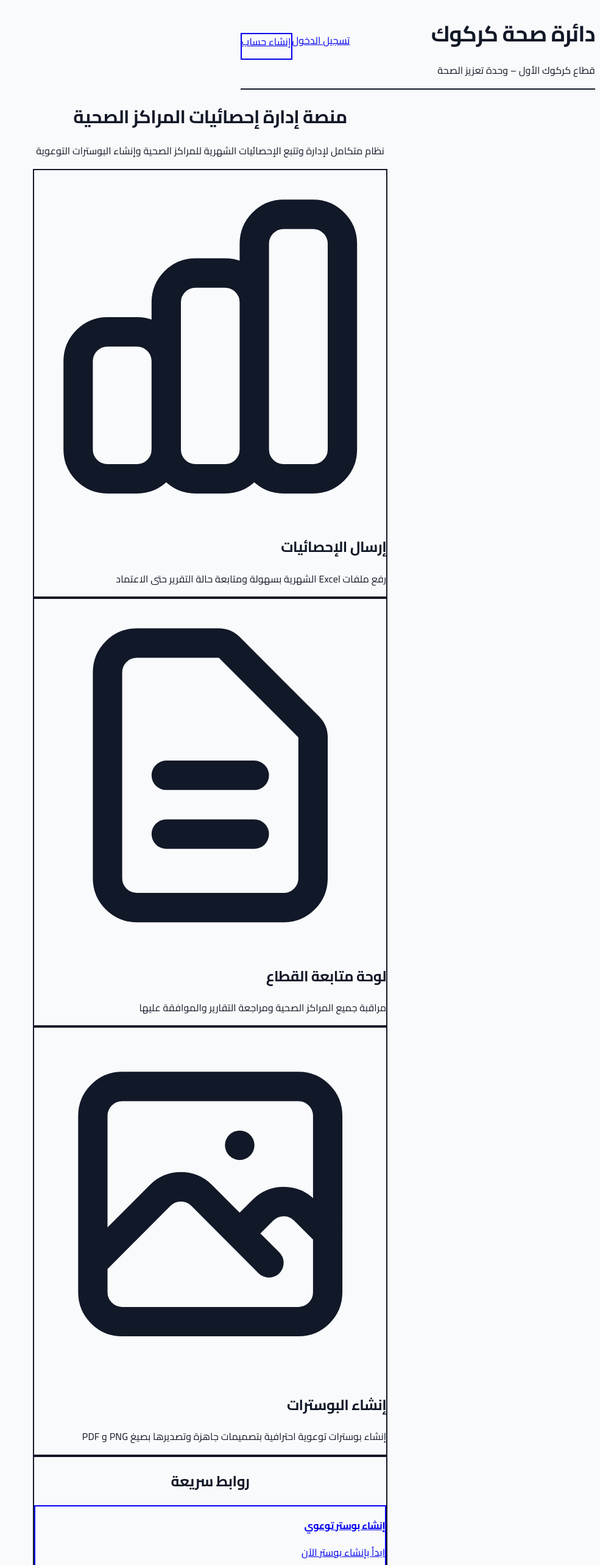
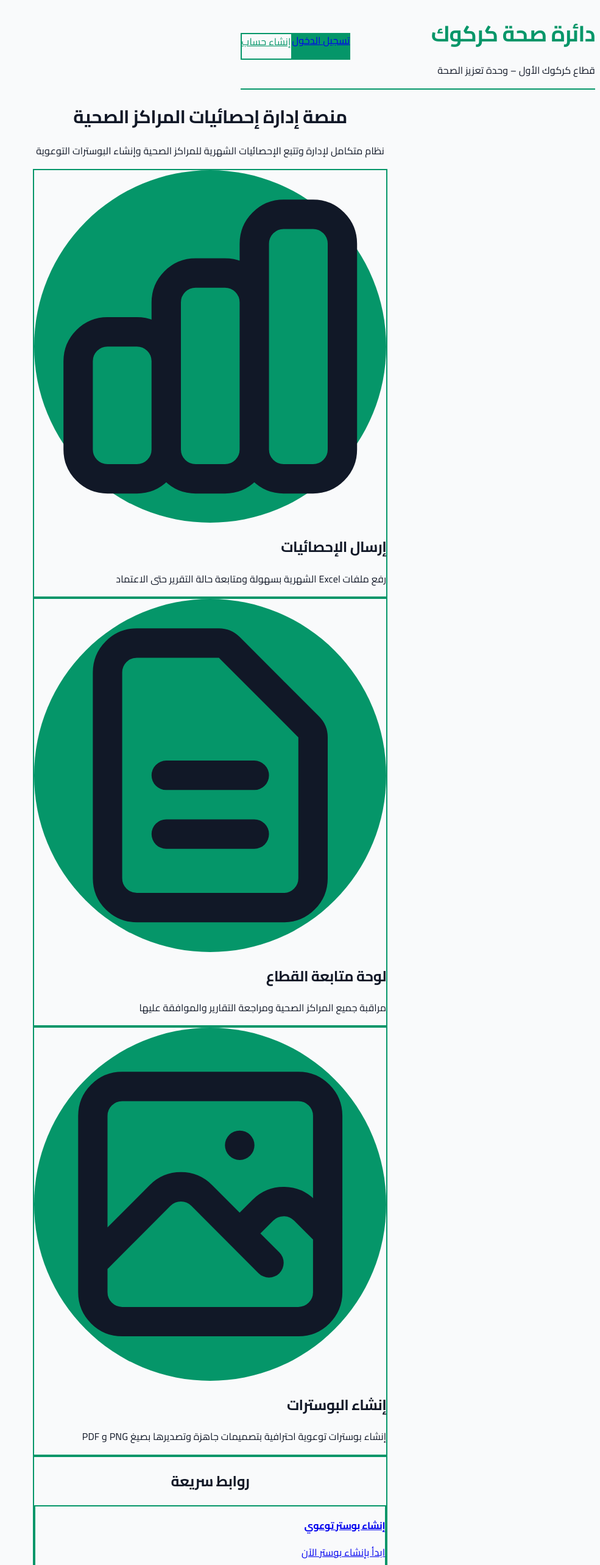
Before and after one commit to kahnazaw/health-poster-legend, a Next.js app: page / in a window 1280 px wide. Shown: the top 2566 px of the page at 61% size, without its empty margins (295-1280 px from the left). Built offline with nearby package versions, Linux system fonts and the light colour scheme; no server answers.

Commit message:
Improve homepage: professional grid layout, enhanced cards, official green color (#059669), wider container

```diff
--- a/src/app/page.tsx
+++ b/src/app/page.tsx
@@ -43,11 +43,11 @@ export default function HomePage() {
   return (
     <main className="min-h-screen bg-gradient-to-br from-emerald-50 via-white to-blue-50">
       {/* Header */}
-      <div className="bg-white border-b-2 border-emerald-200 shadow-sm">
-        <div className="max-w-7xl mx-auto px-4 py-6">
+      <div className="bg-white border-b-2 border-[#059669] shadow-sm">
+        <div className="max-w-7xl mx-auto px-6 py-6">
           <div className="flex items-center justify-between">
             <div>
-              <h1 className="text-2xl md:text-3xl font-bold text-emerald-700">
+              <h1 className="text-2xl md:text-3xl font-bold text-[#059669]">
                 دائرة صحة كركوك
               </h1>
               <p className="text-sm md:text-base text-gray-600 mt-1">
@@ -57,13 +57,13 @@ export default function HomePage() {
             <div className="flex gap-3">
               <Link
                 href="/login"
-                className="px-4 py-2 bg-emerald-600 text-white rounded-lg font-semibold hover:bg-emerald-700 transition-all shadow-md hover:shadow-lg"
+                className="px-6 py-2.5 bg-[#059669] text-white rounded-lg font-semibold hover:bg-[#047857] transition-all shadow-md hover:shadow-lg"
               >
                 تسجيل الدخول
               </Link>
               <Link
                 href="/signup"
-                className="px-4 py-2 bg-white text-emerald-600 border-2 border-emerald-600 rounded-lg font-semibold hover:bg-emerald-50 transition-all"
+                className="px-6 py-2.5 bg-white text-[#059669] border-2 border-[#059669] rounded-lg font-semibold hover:bg-emerald-50 transition-all"
               >
                 إنشاء حساب
               </Link>
@@ -73,8 +73,8 @@ export default function HomePage() {
       </div>
 
       {/* Hero Section */}
-      <div className="max-w-7xl mx-auto px-4 py-12 md:py-20">
-        <div className="text-center mb-12">
+      <div className="max-w-7xl mx-auto px-6 py-12 md:py-20">
+        <div className="text-center mb-16">
           <h2 className="text-4xl md:text-5xl font-bold text-gray-900 mb-4">
             منصة إدارة إحصائيات المراكز الصحية
           </h2>
@@ -83,78 +83,78 @@ export default function HomePage() {
           </p>
         </div>
 
-        {/* Features Grid */}
-        <div className="grid grid-cols-1 md:grid-cols-2 lg:grid-cols-3 gap-6 mb-12">
+        {/* Features Grid - Improved Layout */}
+        <div className="grid grid-cols-1 md:grid-cols-3 gap-8 mb-16">
           {/* Feature 1 */}
-          <div className="bg-white rounded-xl shadow-lg p-6 border-2 border-emerald-100 hover:border-emerald-300 transition-all">
-            <div className="w-16 h-16 bg-emerald-100 rounded-full flex items-center justify-center mb-4">
-              <svg className="w-8 h-8 text-emerald-600" fill="none" stroke="currentColor" viewBox="0 0 24 24">
+          <div className="bg-white rounded-2xl shadow-lg p-8 border-2 border-[#059669] hover:border-[#047857] hover:shadow-xl transition-all">
+            <div className="w-20 h-20 bg-[#059669] rounded-full flex items-center justify-center mb-6">
+              <svg className="w-10 h-10 text-white" fill="none" stroke="currentColor" viewBox="0 0 24 24">
                 <path strokeLinecap="round" strokeLinejoin="round" strokeWidth={2} d="M9 19v-6a2 2 0 00-2-2H5a2 2 0 00-2 2v6a2 2 0 002 2h2a2 2 0 002-2zm0 0V9a2 2 0 012-2h2a2 2 0 012 2v10m-6 0a2 2 0 002 2h2a2 2 0 002-2m0 0V5a2 2 0 012-2h2a2 2 0 012 2v14a2 2 0 01-2 2h-2a2 2 0 01-2-2z" />
               </svg>
             </div>
-            <h3 className="text-xl font-bold text-gray-900 mb-2">إرسال الإحصائيات</h3>
-            <p className="text-gray-600">
+            <h3 className="text-2xl font-bold text-gray-900 mb-3">إرسال الإحصائيات</h3>
+            <p className="text-gray-600 leading-relaxed">
               رفع ملفات Excel الشهرية بسهولة ومتابعة حالة التقرير حتى الاعتماد
             </p>
           </div>
 
           {/* Feature 2 */}
-          <div className="bg-white rounded-xl shadow-lg p-6 border-2 border-emerald-100 hover:border-emerald-300 transition-all">
-            <div className="w-16 h-16 bg-blue-100 rounded-full flex items-center justify-center mb-4">
-              <svg className="w-8 h-8 text-blue-600" fill="none" stroke="currentColor" viewBox="0 0 24 24">
+          <div className="bg-white rounded-2xl shadow-lg p-8 border-2 border-[#059669] hover:border-[#047857] hover:shadow-xl transition-all">
+            <div className="w-20 h-20 bg-[#059669] rounded-full flex items-center justify-center mb-6">
+              <svg className="w-10 h-10 text-white" fill="none" stroke="currentColor" viewBox="0 0 24 24">
                 <path strokeLinecap="round" strokeLinejoin="round" strokeWidth={2} d="M9 12h6m-6 4h6m2 5H7a2 2 0 01-2-2V5a2 2 0 012-2h5.586a1 1 0 01.707.293l5.414 5.414a1 1 0 01.293.707V19a2 2 0 01-2 2z" />
               </svg>
             </div>
-            <h3 className="text-xl font-bold text-gray-900 mb-2">لوحة متابعة القطاع</h3>
-            <p className="text-gray-600">
+            <h3 className="text-2xl font-bold text-gray-900 mb-3">لوحة متابعة القطاع</h3>
+            <p className="text-gray-600 leading-relaxed">
               مراقبة جميع المراكز الصحية ومراجعة التقارير والموافقة عليها
             </p>
           </div>
 
           {/* Feature 3 */}
-          <div className="bg-white rounded-xl shadow-lg p-6 border-2 border-emerald-100 hover:border-emerald-300 transition-all">
-            <div className="w-16 h-16 bg-purple-100 rounded-full flex items-center justify-center mb-4">
-              <svg className="w-8 h-8 text-purple-600" fill="none" stroke="currentColor" viewBox="0 0 24 24">
+          <div className="bg-white rounded-2xl shadow-lg p-8 border-2 border-[#059669] hover:border-[#047857] hover:shadow-xl transition-all">
+            <div className="w-20 h-20 bg-[#059669] rounded-full flex items-center justify-center mb-6">
+              <svg className="w-10 h-10 text-white" fill="none" stroke="currentColor" viewBox="0 0 24 24">
                 <path strokeLinecap="round" strokeLinejoin="round" strokeWidth={2} d="M4 16l4.586-4.586a2 2 0 012.828 0L16 16m-2-2l1.586-1.586a2 2 0 012.828 0L20 14m-6-6h.01M6 20h12a2 2 0 002-2V6a2 2 0 00-2-2H6a2 2 0 00-2 2v12a2 2 0 002 2z" />
               </svg>
             </div>
-            <h3 className="text-xl font-bold text-gray-900 mb-2">إنشاء البوسترات</h3>
-            <p className="text-gray-600">
+            <h3 className="text-2xl font-bold text-gray-900 mb-3">إنشاء البوسترات</h3>
+            <p className="text-gray-600 leading-relaxed">
               إنشاء بوسترات توعوية احترافية بتصميمات جاهزة وتصديرها بصيغ PNG و PDF
             </p>
           </div>
         </div>
 
         {/* Quick Links */}
-        <div className="bg-white rounded-xl shadow-lg p-8 border-2 border-emerald-100">
-          <h3 className="text-2xl font-bold text-gray-900 mb-6 text-center">روابط سريعة</h3>
-          <div className="grid grid-cols-1 md:grid-cols-2 gap-4">
+        <div className="bg-white rounded-2xl shadow-lg p-8 border-2 border-[#059669]">
+          <h3 className="text-2xl font-bold text-gray-900 mb-8 text-center">روابط سريعة</h3>
+          <div className="grid grid-cols-1 md:grid-cols-2 gap-6">
             <Link
               href="/poster"
-              className="flex items-center gap-4 p-4 bg-gradient-to-r from-emerald-50 to-green-50 rounded-lg border-2 border-emerald-200 hover:border-emerald-400 transition-all"
+              className="flex items-center gap-4 p-6 bg-gradient-to-r from-emerald-50 to-green-50 rounded-xl border-2 border-[#059669] hover:border-[#047857] hover:shadow-lg transition-all"
             >
-              <div className="w-12 h-12 bg-emerald-600 rounded-lg flex items-center justify-center">
-                <svg className="w-6 h-6 text-white" fill="none" stroke="currentColor" viewBox="0 0 24 24">
+              <div className="w-14 h-14 bg-[#059669] rounded-xl flex items-center justify-center flex-shrink-0">
+                <svg className="w-7 h-7 text-white" fill="none" stroke="currentColor" viewBox="0 0 24 24">
                   <path strokeLinecap="round" strokeLinejoin="round" strokeWidth={2} d="M4 16l4.586-4.586a2 2 0 012.828 0L16 16m-2-2l1.586-1.586a2 2 0 012.828 0L20 14m-6-6h.01M6 20h12a2 2 0 002-2V6a2 2 0 00-2-2H6a2 2 0 00-2 2v12a2 2 0 002 2z" />
                 </svg>
               </div>
               <div>
-                <h4 className="font-bold text-gray-900">إنشاء بوستر توعوي</h4>
+                <h4 className="font-bold text-gray-900 text-lg mb-1">إنشاء بوستر توعوي</h4>
                 <p className="text-sm text-gray-600">ابدأ بإنشاء بوستر الآن</p>
               </div>
             </Link>
 
             <Link
               href="/login"
-              className="flex items-center gap-4 p-4 bg-gradient-to-r from-blue-50 to-indigo-50 rounded-lg border-2 border-blue-200 hover:border-blue-400 transition-all"
+              className="flex items-center gap-4 p-6 bg-gradient-to-r from-emerald-50 to-green-50 rounded-xl border-2 border-[#059669] hover:border-[#047857] hover:shadow-lg transition-all"
             >
-              <div className="w-12 h-12 bg-blue-600 rounded-lg flex items-center justify-center">
-                <svg className="w-6 h-6 text-white" fill="none" stroke="currentColor" viewBox="0 0 24 24">
+              <div className="w-14 h-14 bg-[#059669] rounded-xl flex items-center justify-center flex-shrink-0">
+                <svg className="w-7 h-7 text-white" fill="none" stroke="currentColor" viewBox="0 0 24 24">
                   <path strokeLinecap="round" strokeLinejoin="round" strokeWidth={2} d="M11 16l-4-4m0 0l4-4m-4 4h14m-5 4v1a3 3 0 01-3 3H6a3 3 0 01-3-3V7a3 3 0 013-3h7a3 3 0 013 3v1" />
                 </svg>
               </div>
               <div>
-                <h4 className="font-bold text-gray-900">تسجيل الدخول</h4>
+                <h4 className="font-bold text-gray-900 text-lg mb-1">تسجيل الدخول</h4>
                 <p className="text-sm text-gray-600">للوصول إلى حسابك</p>
               </div>
             </Link>
@@ -162,7 +162,7 @@ export default function HomePage() {
         </div>
 
         {/* Footer */}
-        <div className="mt-12 text-center text-gray-600">
+        <div className="mt-16 text-center text-gray-600">
           <p className="mb-2">© {new Date().getFullYear()} دائرة صحة كركوك - جميع الحقوق محفوظة</p>
           <p className="text-sm">للاستخدام الرسمي فقط</p>
         </div>
```
